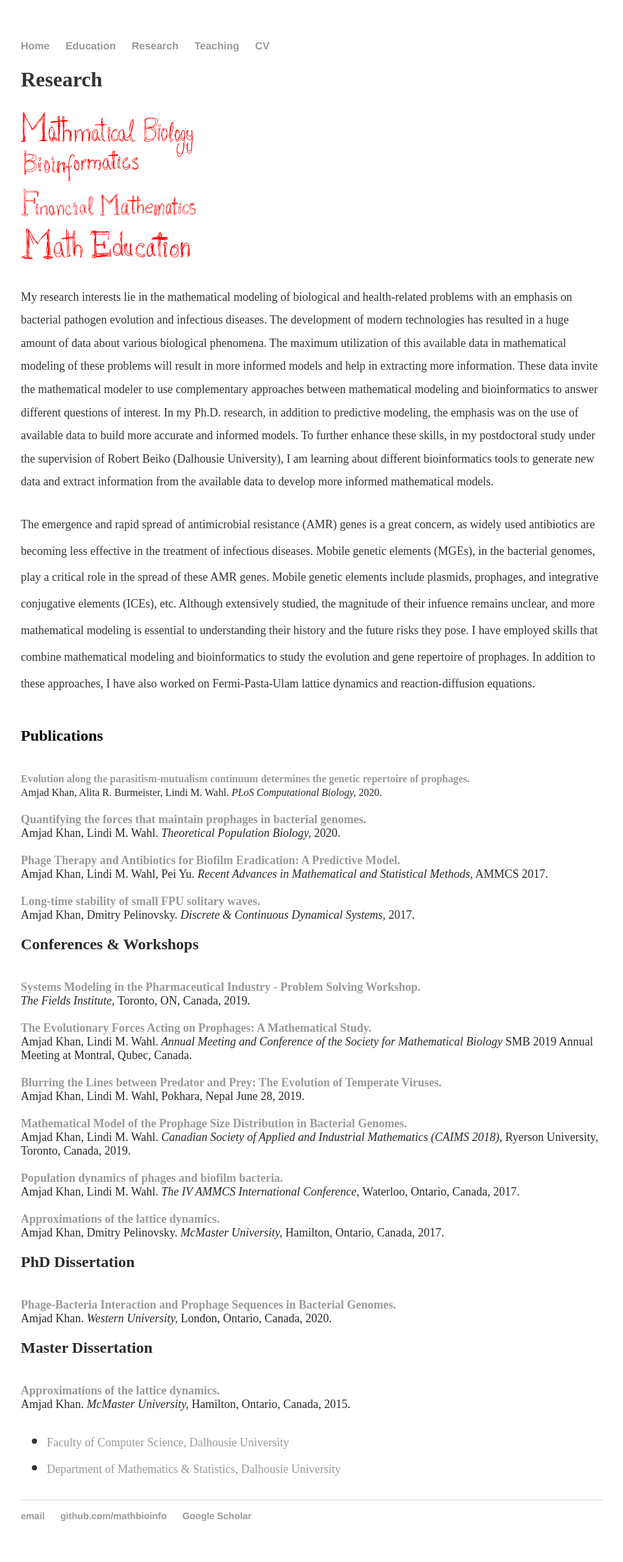
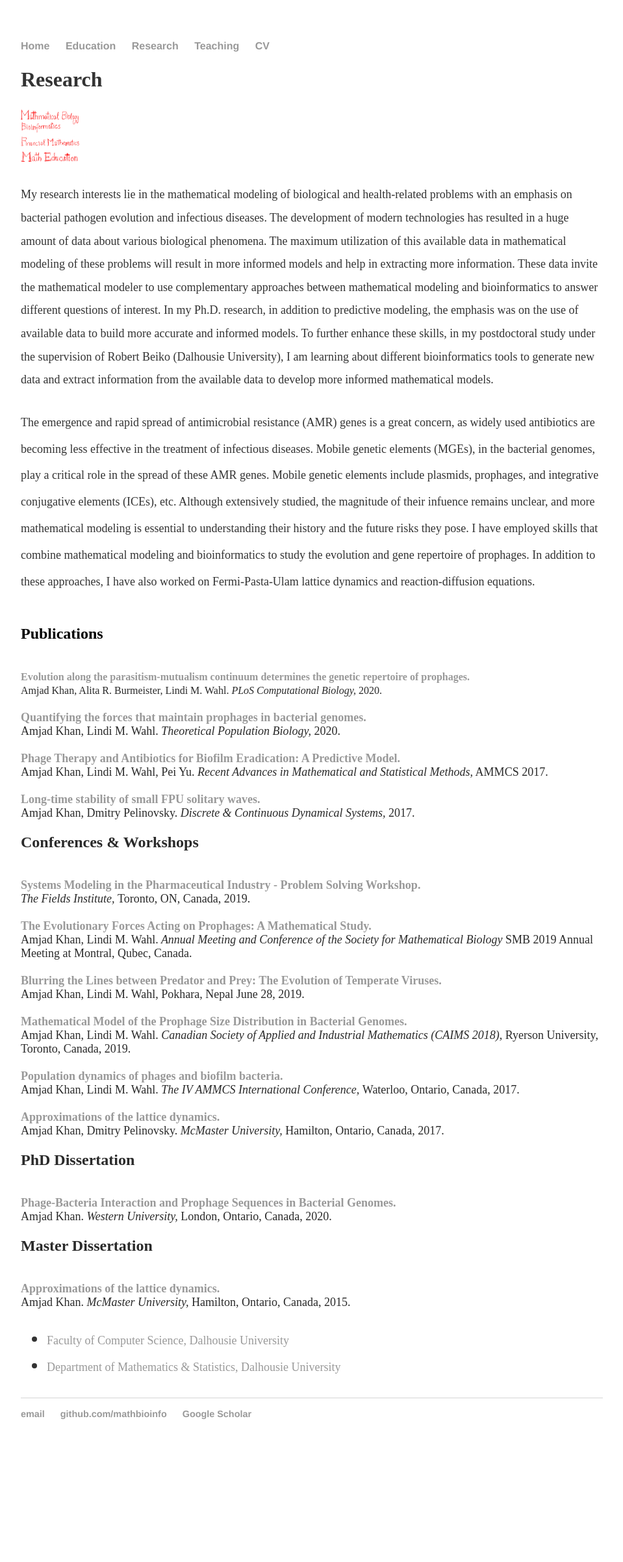
Before and after one commit to MathBioInfo/amjadkhan, a Jekyll site: the page built from Research/index.html, in a window 1280 px wide. Shown: the whole page at 65% size, without its empty margins (160-1119 px from the left). Built offline with Jekyll 4.4.1, drawn with Linux system fonts in a browser that asks for light colours; after the commit the page ends 2247 px from its top, so only the background shows below that.

Commit message:
Update index.html

```diff
--- a/Research/index.html
+++ b/Research/index.html
@@ -13,16 +13,16 @@
   <div class="col-md-12 row">
 
         <div class="col-xs-4">
-            <img src="../images/11.jpg"  width="30%" height="auto">
+            <img src="../images/11.jpg"  width="10%" height="auto">
         </div>
 
         <div class="col-xs-4">
-            <img src="../images/22.jpg"  width="30%" height="auto">
+            <img src="../images/22.jpg"  width="10%" height="auto">
 
         </div>
 
         <div class="col-xs-4">
-            <img src="../images/33.jpg"  width="30%" height="auto">
+            <img src="../images/33.jpg"  width="10%" height="auto">
 
         </div>
 
```
